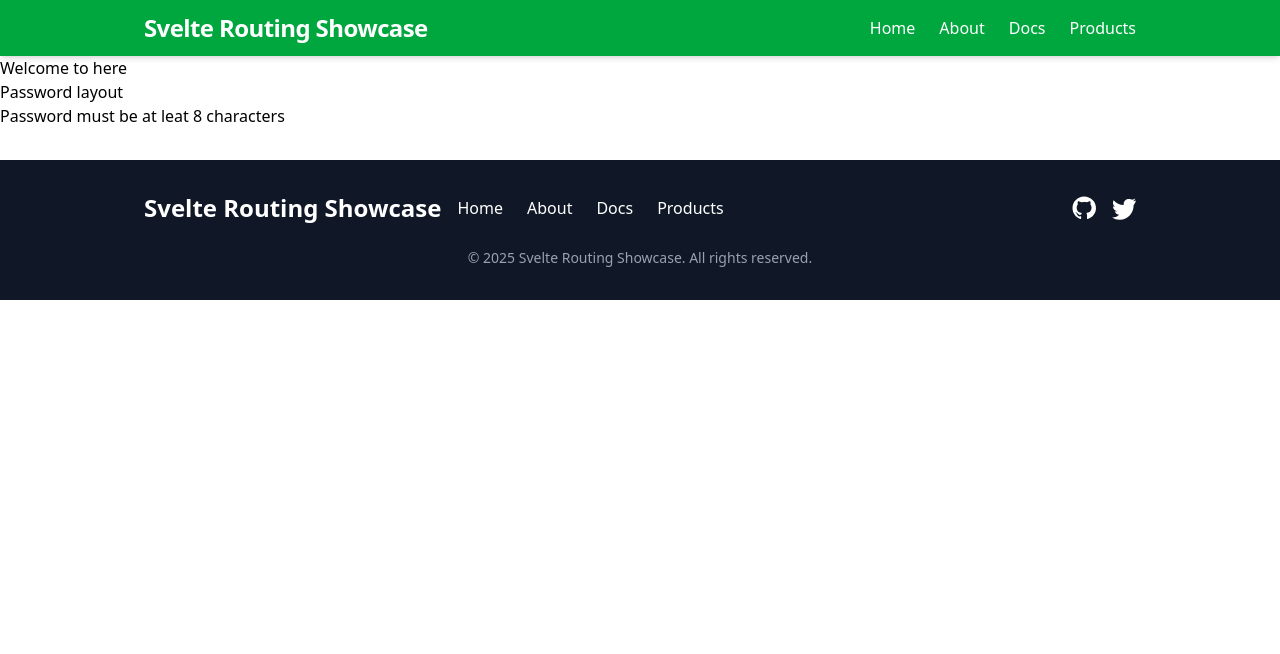
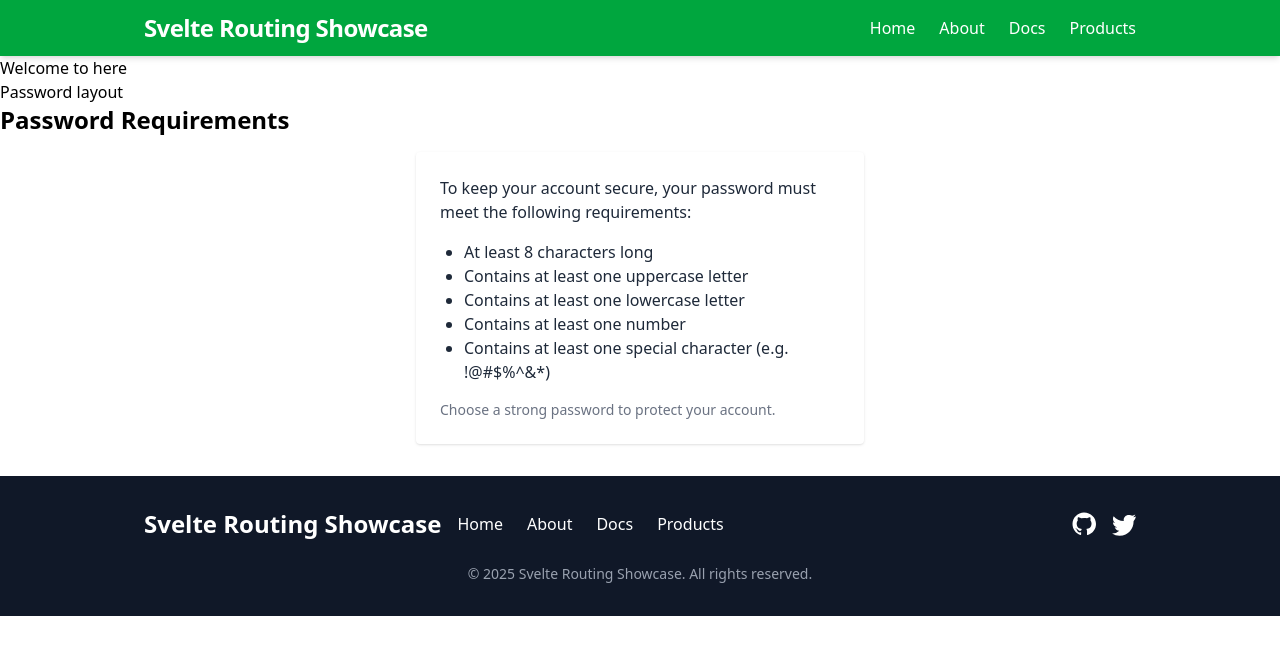
Before and after one commit to NimanthaSupun/svelte-routing-showcase, a SvelteKit app in the folder client/: page /password/info in a window 1280 px wide. Shown: the top 654 px of the page. Built offline with nearby package versions, Linux system fonts and the light colour scheme.

Commit message:
feat: update password requirements section with detailed guidelines

```diff
--- a/client/src/routes/(auth)/password/info/+page.svelte
+++ b/client/src/routes/(auth)/password/info/+page.svelte
@@ -1 +1,12 @@
-<h1>Password must be at leat 8 characters </h1>
+<h1 class="text-2xl font-bold mb-4">Password Requirements</h1>
+<div class="max-w-md mx-auto bg-white rounded shadow p-6 text-gray-800">
+  <p class="mb-4">To keep your account secure, your password must meet the following requirements:</p>
+  <ul class="list-disc pl-6 mb-4">
+    <li>At least 8 characters long</li>
+    <li>Contains at least one uppercase letter</li>
+    <li>Contains at least one lowercase letter</li>
+    <li>Contains at least one number</li>
+    <li>Contains at least one special character (e.g. !@#$%^&amp;*)</li>
+  </ul>
+  <p class="text-sm text-gray-500">Choose a strong password to protect your account.</p>
+</div>
```
